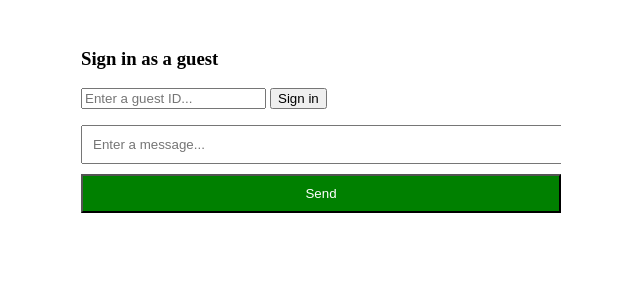
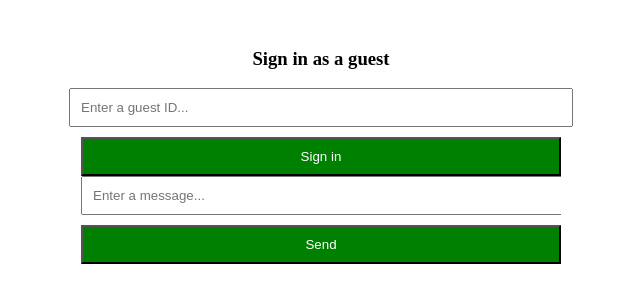
Before and after one commit to tallentedhub/ppt, a plain HTML site: page index.html in a window 1280 px wide. Shown: the part 61-364 px from the top of the page, without its empty margins (319-959 px from the left). Drawn offline with Linux system fonts and the light colour scheme.

Commit message:
Update style.css

```diff
--- a/style.css
+++ b/style.css
@@ -11,15 +11,39 @@ main {
   padding: 10px;
 }
 
+#sign-in-form {
+  display: flex;
+  flex-direction: column;
+  align-items: center;
+}
+
+#guest-id {
+  width: 100%;
+  padding: 10px;
+  margin-bottom: 10px;
+}
+
+#sign-in-button {
+  width: 100%;
+  padding: 10px;
+  background-color: #008000;
+  color: white;
+}
+
 #chat-box {
-  list-style: none;
-  padding: 0;
-  margin: 0;
+  display: flex;
+  flex-direction: column;
   height: 300px;
   overflow-y: auto;
 }
 
-#chat-box li {
+#messages {
+  list-style: none;
+  padding: 0;
+  margin: 0;
+}
+
+#messages li {
   padding: 10px;
   margin-bottom: 10px;
   background-color: #ccc;
```
